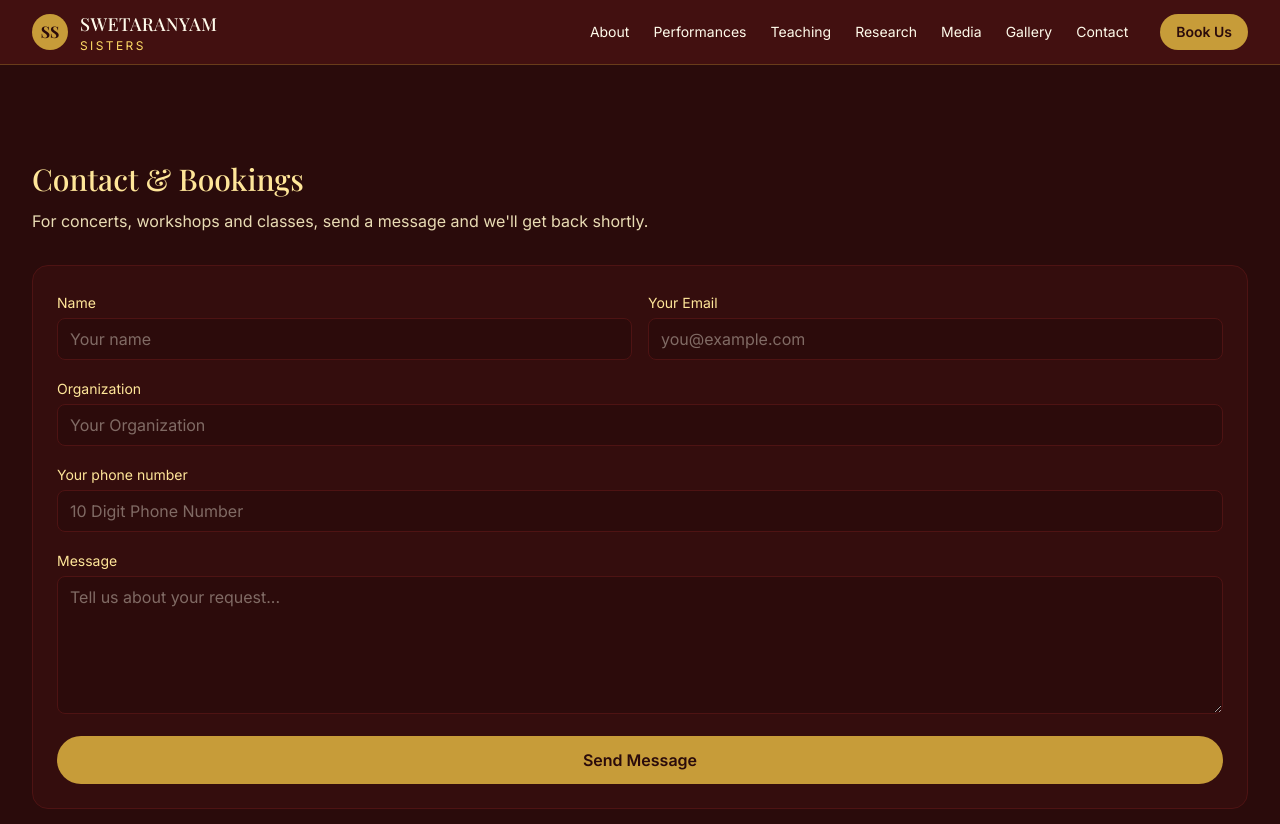
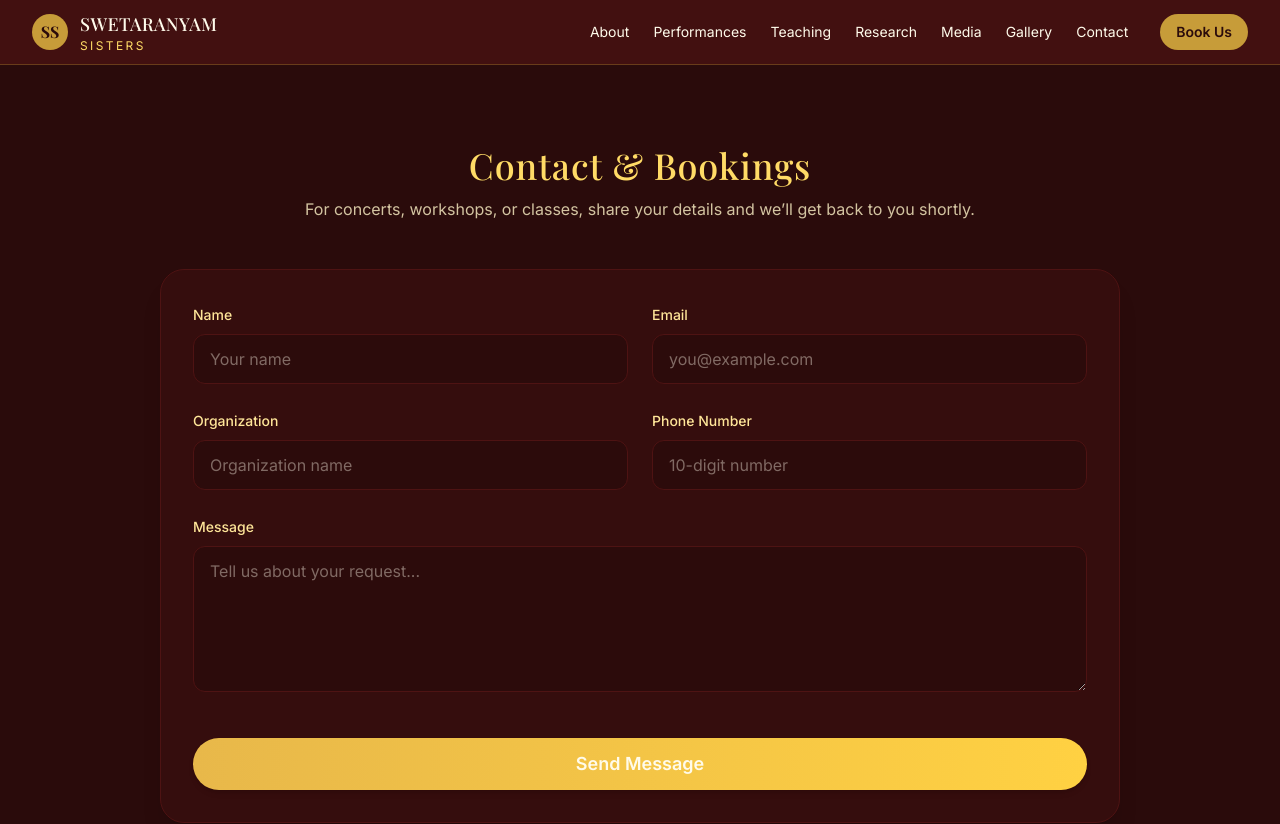
Before and after one commit to Achudh/swetaranyam_sisters, a SvelteKit app: page /contact in a window 1280 px wide. Shown: the top 824 px of the page. Built offline with nearby package versions, Linux system fonts and the light colour scheme.

Commit message:
Add Firebase integration for contact form; implement server-side handling for submissions and enhance UI with feedback messages. Update dependencies in package.json and package-lock.json.

```diff
--- a/package.json
+++ b/package.json
@@ -18,6 +18,7 @@
     "@sveltejs/kit": "^2.43.5",
     "@sveltejs/vite-plugin-svelte": "^3.1.2",
     "@types/eslint": "^8.56.0",
+    "@types/nodemailer": "^7.0.2",
     "autoprefixer": "^10.4.16",
     "eslint": "^8.56.0",
     "eslint-config-prettier": "^9.1.0",
@@ -34,6 +35,8 @@
   },
   "dependencies": {
     "@vercel/analytics": "^1.5.0",
-    "lucide-svelte": "^0.544.0"
+    "firebase": "^12.3.0",
+    "lucide-svelte": "^0.544.0",
+    "nodemailer": "^7.0.7"
   }
 }
--- /dev/null
+++ b/src/app.d.ts
@@ -0,0 +1,5 @@
+/// <reference types="@sveltejs/kit" />
+/// <reference types="@sveltejs/adapter-auto" />
+/// <reference types="vite/client" />
+
+// This file enables ambient module typings like `$env/*` for TypeScript.
--- /dev/null
+++ b/src/lib/server/firebase.ts
@@ -0,0 +1,16 @@
+// src/lib/server/firebase.ts
+import { initializeApp, getApps } from 'firebase/app';
+import { getFirestore } from 'firebase/firestore';
+
+const firebaseConfig = {
+  apiKey: import.meta.env.VITE_FIREBASE_API_KEY,
+  authDomain: import.meta.env.VITE_FIREBASE_AUTH_DOMAIN,
+  projectId: import.meta.env.VITE_FIREBASE_PROJECT_ID,
+  storageBucket: import.meta.env.VITE_FIREBASE_STORAGE_BUCKET,
+  messagingSenderId: import.meta.env.VITE_FIREBASE_MESSAGING_SENDER_ID,
+  appId: import.meta.env.VITE_FIREBASE_APP_ID
+};
+
+// Initialize only once
+const app = getApps().length ? getApps()[0] : initializeApp(firebaseConfig);
+export const db = getFirestore(app);
--- a/src/routes/contact/+page.svelte
+++ b/src/routes/contact/+page.svelte
@@ -1,113 +1,165 @@
 <script lang="ts">
-	// import { Clock, Users, BookOpen, Music, Award, Lightbulb, Calendar, MapPin, Star } from 'lucide-svelte';
-	// import { compositionResearchData } from '$lib/data';
+  import { fade, fly } from 'svelte/transition';
 
-	// // Icon mapping for dynamic rendering
-	// const iconMap = {
-	// 	Clock,
-	// 	Users,
-	// 	BookOpen,
-	// 	Music,
-	// 	Award,
-	// 	Lightbulb,
-	// 	Calendar,
-	// 	MapPin,
-	// 	Star
-	// };
+  let name = '';
+  let email = '';
+  let organization = '';
+  let phone = '';
+  let message = '';
+  let status: 'idle' | 'loading' | 'success' | 'error' = 'idle';
+  let feedback = '';
 
-	// $: ({ title, subtitle, introduction, aspects, educationalValue, methodology, impact } = compositionResearchData);
+  async function handleSubmit(event: SubmitEvent) {
+    event.preventDefault();
+    status = 'loading';
+    feedback = '';
+    try {
+      const res = await fetch('/contact', {
+        method: 'POST',
+        headers: { 'Content-Type': 'application/json' },
+        body: JSON.stringify({ name, email, organization, phone, message })
+      });
+
+      let result;
+      try {
+        result = await res.json();
+      } catch (e) {
+        throw new Error('Invalid server response');
+      }
+
+      if (result.success) {
+        status = 'success';
+        feedback = 'Message sent successfully!';
+        name = email = organization = phone = message = '';
+      } else {
+        throw new Error(result.error || 'Failed to send message');
+      }
+    } catch (err) {
+      status = 'error';
+      let errorMessage = 'Something went wrong. Please try again.';
+      if (err instanceof Error) {
+        errorMessage = err.message || errorMessage;
+      }
+      feedback = errorMessage;
+      console.error('Submit error:', err);
+    }
+  }
 </script>
 
+
 <svelte:head>
-	<title>Contact Us | Swetaranyam Sisters</title>
+	<title>Contact & Bookings | Swetaranyam Sisters</title>
 	<meta
 		name="description"
-		content="Explore the Swetaranyam Sisters' comprehensive research on Carnatic compositions, including chronological mapping, comparative interpretation, and theme-based curation."
+		content="Reach out to the Swetaranyam Sisters for concerts, workshops, and classes. Send a message to connect and collaborate on Carnatic musical journeys."
 	/>
 </svelte:head>
 
-<section id="contact" class="py-16" aria-labelledby="contact-heading">
-	<div class="max-w-7xl mx-auto px-4 sm:px-6 lg:px-8">
-		<div >
-			<div class="py-8">
-				<h2
-					id="contact-heading"
-					class="font-display text-3xl text-gold-200"
+<section id="contact" class="py-20 relative overflow-hidden">
+	<div class="absolute inset-0 bg-gradient-to-b from-maroon-950/90 via-maroon-900/80 to-maroon-950/90 pointer-events-none"></div>
+  {#if status === 'success' || status === 'error'}
+  <p
+    class={`text-center text-sm pt-2 font-medium ${
+      status === 'success'
+        ? 'text-green-400'
+        : 'text-red-400'
+    }`}
+    in:fly={{ y: -10, duration: 300 }}
+    out:fade={{ duration: 300 }}
   >
-					Contact & Bookings
+    {feedback}
+  </p>
+{/if}
+
+	<div class="relative max-w-5xl mx-auto px-6 lg:px-8">
+		<header class="text-center mb-12">
+			<h2 class="font-display text-4xl text-gold-300 tracking-wide">
+				Contact &amp; Bookings
 			</h2>
-				<p class="mt-3 text-amber-100/90">
-					For concerts, workshops and classes, send a message and
-					we'll get back shortly.
+			<p class="mt-3 text-amber-100/80 max-w-2xl mx-auto">
+				For concerts, workshops, or classes, share your details and we’ll get back to you shortly.
 			</p>
-			</div>
+		</header>
+
 		<form
-				class="rounded-2xl border border-maroon-700 bg-maroon-800/60 p-6 space-y-4"
+			on:submit|preventDefault={handleSubmit}
+			class="rounded-3xl border border-maroon-700 bg-maroon-800/70 p-8 shadow-xl shadow-maroon-950/30 backdrop-blur-sm space-y-6"
 		>
-				<div class="grid sm:grid-cols-2 gap-4">
+			<div class="grid sm:grid-cols-2 gap-6">
 				<div>
-						<label for="name" class="text-sm text-gold-200"
-							>Name</label
-						>
+					<label for="name" class="text-sm font-medium text-gold-200">Name</label>
 					<input
 						id="name"
-							type="text"
-							class="mt-1 w-full rounded-lg bg-maroon-900/70 border border-maroon-700 px-3 py-2 text-amber-50 placeholder:text-amber-50/40 focus:outline-none focus:ring-2 focus:ring-gold-500"
+						name="name"
+						bind:value={name}
+						required
+						class="mt-2 w-full rounded-xl bg-maroon-900/70 border border-maroon-700 px-4 py-3 text-amber-50 placeholder:text-amber-50/40 focus:outline-none focus:ring-2 focus:ring-gold-500/70"
 						placeholder="Your name"
 					/>
 				</div>
 				<div>
-						<label for="email" class="text-sm text-gold-200"
-							>Your Email</label
-						>
+					<label for="email" class="text-sm font-medium text-gold-200">Email</label>
 					<input
 						id="email"
+						name="email"
 						type="email"
-							class="mt-1 w-full rounded-lg bg-maroon-900/70 border border-maroon-700 px-3 py-2 text-amber-50 placeholder:text-amber-50/40 focus:outline-none focus:ring-2 focus:ring-gold-500"
+						bind:value={email}
+						required
+						class="mt-2 w-full rounded-xl bg-maroon-900/70 border border-maroon-700 px-4 py-3 text-amber-50 placeholder:text-amber-50/40 focus:outline-none focus:ring-2 focus:ring-gold-500/70"
 						placeholder="you@example.com"
 					/>
 				</div>
 			</div>
+
+			<div class="grid sm:grid-cols-2 gap-6">
 				<div>
-					<label for="organization" class="text-sm text-gold-200"
-						>Organization</label
-					>
+					<label for="organization" class="text-sm font-medium text-gold-200">Organization</label>
 					<input
 						id="organization"
-						type="organization"
-						class="mt-1 w-full rounded-lg bg-maroon-900/70 border border-maroon-700 px-3 py-2 text-amber-50 placeholder:text-amber-50/40 focus:outline-none focus:ring-2 focus:ring-gold-500"
-						placeholder="Your Organization"
+						name="organization"
+						bind:value={organization}
+						class="mt-2 w-full rounded-xl bg-maroon-900/70 border border-maroon-700 px-4 py-3 text-amber-50 placeholder:text-amber-50/40 focus:outline-none focus:ring-2 focus:ring-gold-500/70"
+						placeholder="Organization name"
 					/>
 				</div>
 				<div>
-					<label for="phone" class="text-sm text-gold-200"
-						>Your phone number</label
-					>
+					<label for="phone" class="text-sm font-medium text-gold-200">Phone Number</label>
 					<input
 						id="phone"
-						type="phone"
-						class="mt-1 w-full rounded-lg bg-maroon-900/70 border border-maroon-700 px-3 py-2 text-amber-50 placeholder:text-amber-50/40 focus:outline-none focus:ring-2 focus:ring-gold-500"
-						placeholder="10 Digit Phone Number"
+						name="phone"
+						bind:value={phone}
+						class="mt-2 w-full rounded-xl bg-maroon-900/70 border border-maroon-700 px-4 py-3 text-amber-50 placeholder:text-amber-50/40 focus:outline-none focus:ring-2 focus:ring-gold-500/70"
+						placeholder="10-digit number"
 					/>
 				</div>
+			</div>
+
 			<div>
-					<label for="message" class="text-sm text-gold-200"
-						>Message</label
-					>
+				<label for="message" class="text-sm font-medium text-gold-200">Message</label>
 				<textarea
 					id="message"
+					name="message"
 					rows="5"
-						class="mt-1 w-full rounded-lg bg-maroon-900/70 border border-maroon-700 px-3 py-2 text-amber-50 placeholder:text-amber-50/40 focus:outline-none focus:ring-2 focus:ring-gold-500"
+					required
+					bind:value={message}
+					class="mt-2 w-full rounded-xl bg-maroon-900/70 border border-maroon-700 px-4 py-3 text-amber-50 placeholder:text-amber-50/40 focus:outline-none focus:ring-2 focus:ring-gold-500/70"
 					placeholder="Tell us about your request..."
 				></textarea>
 			</div>
+
+			<div class="pt-4">
 				<button
 					type="submit"
-					class="w-full rounded-full bg-gold-600 text-maroon-900 px-6 py-3 font-semibold hover:bg-gold-500 transition-colors"
+					class="w-full rounded-full bg-gradient-to-r from-gold-500 to-gold-400 text-maroon-950 px-6 py-3 font-semibold text-lg shadow-md hover:from-gold-400 hover:to-gold-300 transition-all duration-300 disabled:opacity-60 disabled:cursor-not-allowed"
+					disabled={status === 'loading'}
 				>
+					{#if status === 'loading'}
+						Sending...
+					{:else}
 						Send Message
+					{/if}
 				</button>
+			</div>
 		</form>
 	</div>
-	</div>
 </section>
--- /dev/null
+++ b/src/routes/contact/+server.ts
@@ -0,0 +1,41 @@
+// src/routes/contact/+server.ts
+import { json } from '@sveltejs/kit';
+import { db } from '../../lib/server/firebase';
+import { collection, addDoc, serverTimestamp } from 'firebase/firestore';
+
+export const POST = async ({ request }: { request: Request }) => {
+  try {
+    const { name, email, organization, phone, message } = await request.json();
+
+    // Validate required fields
+    if (!name?.trim() || !email?.trim() || !message?.trim()) {
+      return json(
+        { success: false, error: 'Name, email, and message are required.' },
+        { status: 400 }
+      );
+    }
+
+    // Sanitize and normalize all fields
+    const data = {
+      name: String(name).trim(),
+      email: String(email).trim(),
+      organization: organization ? String(organization).trim() : '',
+      phone: phone ? String(phone).trim() : '',
+      message: String(message).trim(),
+      createdAt: serverTimestamp()
+    };
+
+    // Write to Firestore
+    await addDoc(collection(db, 'contact_submissions'), data);
+
+    return json({ success: true });
+  } catch (err) {
+    console.error('Firestore write error:', err);
+
+    // Provide a safe error message to the client
+    return json(
+      { success: false, error: 'Failed to store message. Please try again later.' },
+      { status: 500 }
+    );
+  }
+};
```
Also changed, not shown: static/favicon.png, 1 other file (tests, documents, lock files or other folders). Lines whose indentation alone changed are shown as unchanged.
